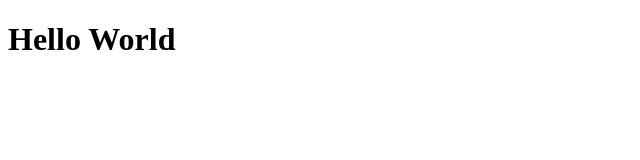
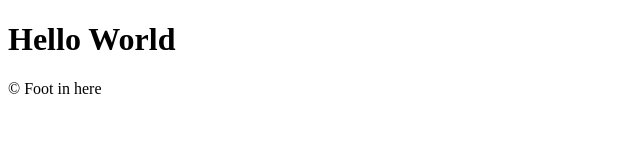
Before and after one commit to belunatic/version-control-simulation-abel-sila, a plain HTML site: page index.html in a window 1280 px wide. Shown: the whole page, without its empty margins (0-640 px from the left). Drawn offline with Linux system fonts and the light colour scheme.

Commit message:
add a footer

```diff
--- a/index.html
+++ b/index.html
@@ -9,5 +9,8 @@
 		<header>
 			<h1>Hello World</h1>
 		</header>
+		<footer>
+			<p>&copy; Foot in here</p>
+		</footer>
 	</body>
 </html>
```
